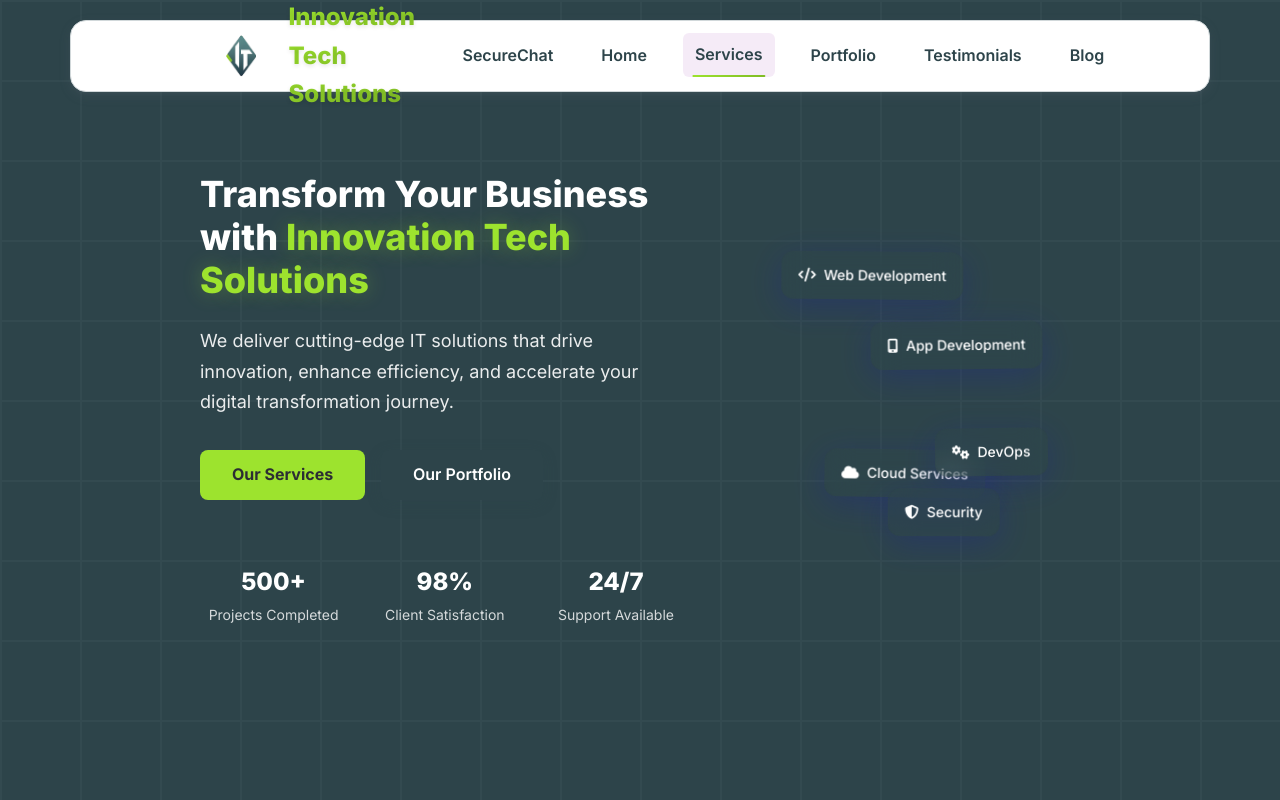
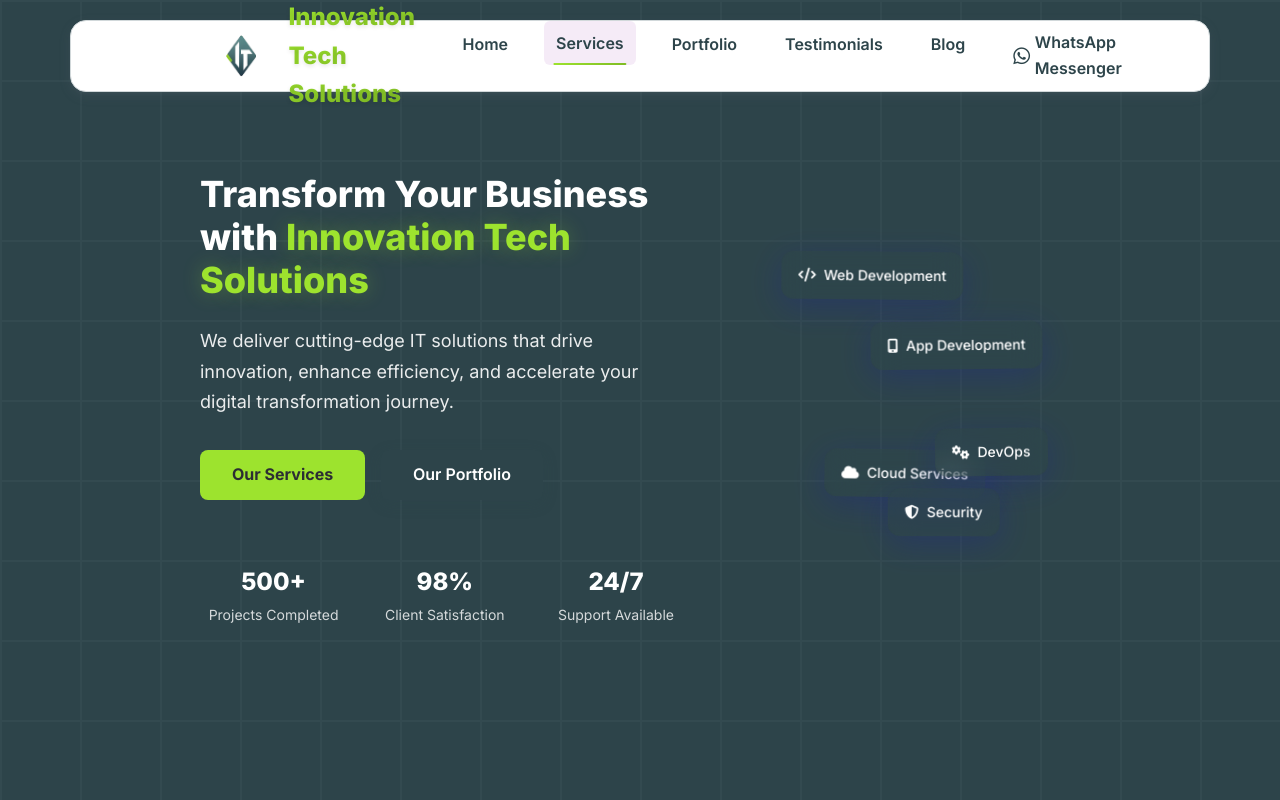
Before and after one commit to MrKiyani/innovative-tech-site, a website with bundled scripts: page index.html in a window 1280 px wide. Shown: the top 800 px of the page. Built offline with nearby package versions, Linux system fonts and the light colour scheme.

```diff
--- a/index.html
+++ b/index.html
@@ -32,12 +32,12 @@
             </div>
             <div class="nav__menu" id="nav-menu">
                 <ul class="nav__list">
-                    <li class="nav__item"><a href="securechat.html" class="nav__link">SecureChat</a></li>
                     <li class="nav__item"><a href="#home" class="nav__link">Home</a></li>
                     <li class="nav__item"><a href="#services" class="nav__link">Services</a></li>
                     <li class="nav__item"><a href="#portfolio" class="nav__link">Portfolio</a></li>
                     <li class="nav__item"><a href="#testimonials" class="nav__link">Testimonials</a></li>
                     <li class="nav__item"><a href="#blog" class="nav__link">Blog</a></li>
+                    <li class="nav__item"><a href="securechat.html" class="nav__link"><i class="fab fa-whatsapp" style="font-size: 1.2em; margin-right: 0.3rem;"></i> WhatsApp Messenger</a></li>
                 </ul>
                 <div class="nav__close" id="nav-close">
                     <i class="fas fa-times"></i>
```
